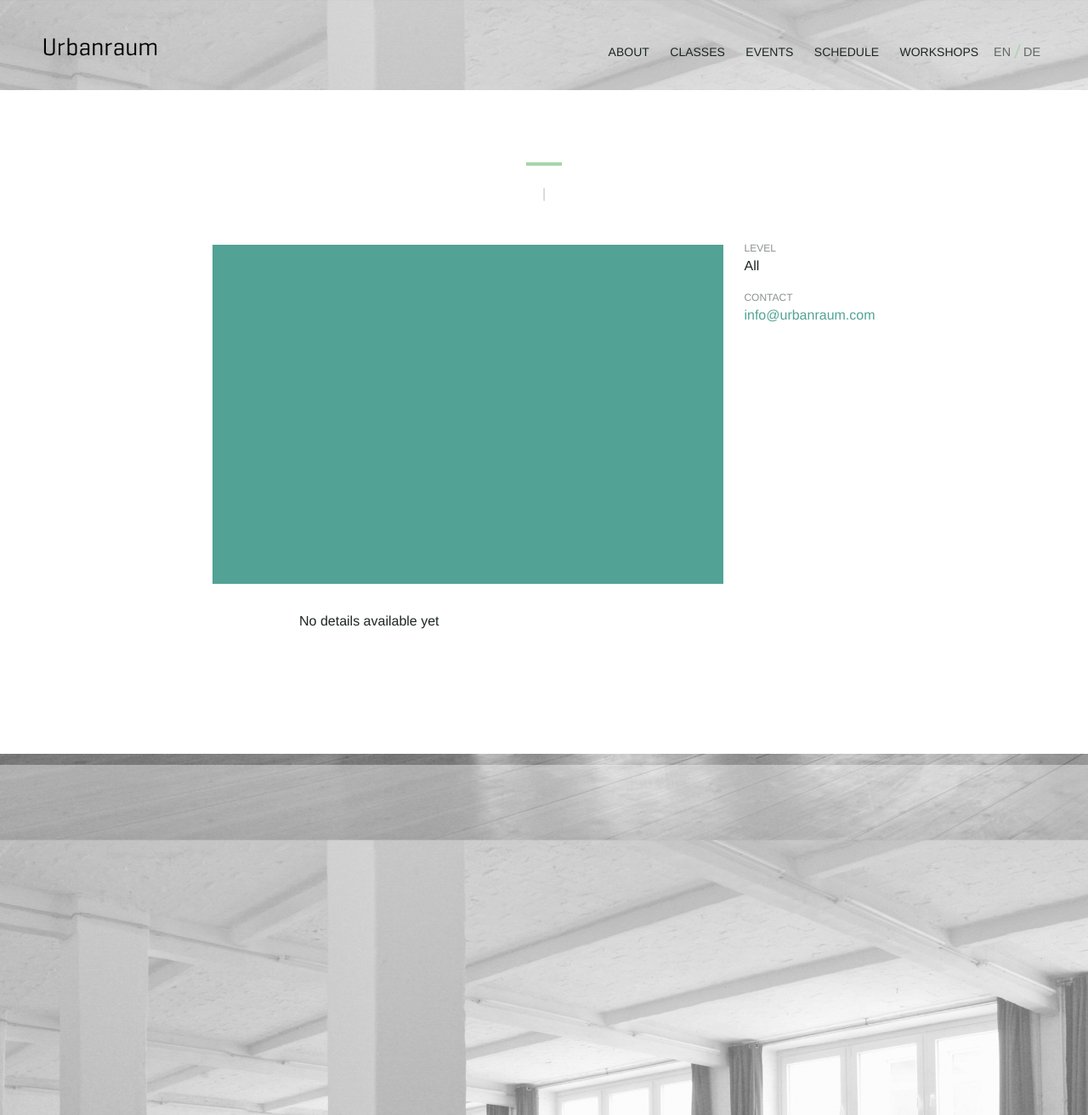
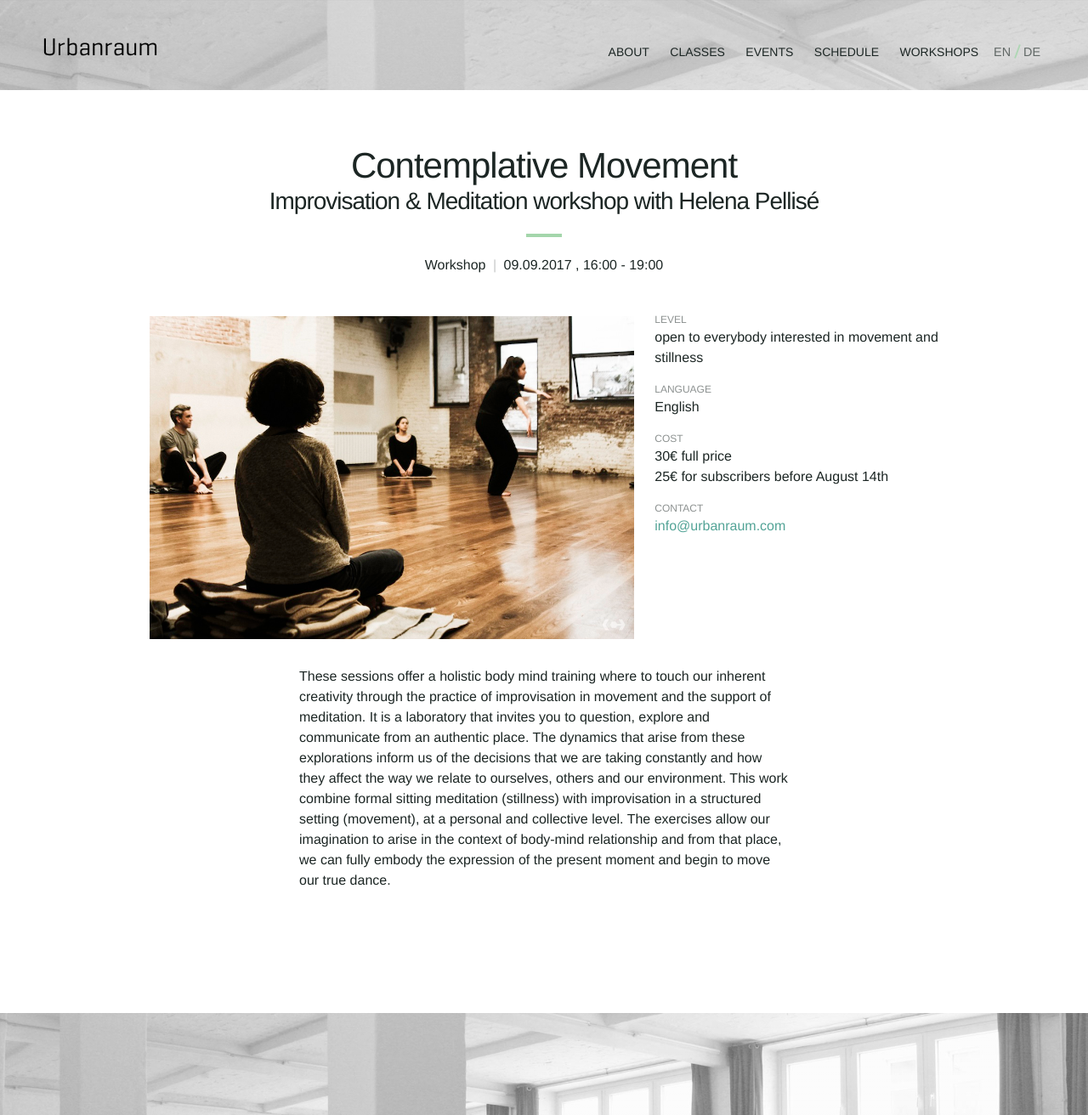
Before and after one commit to Kriesse/urbanraum, a Jekyll site: the page built from _workshops/improvisation-meditation.md, in a window 1280 px wide. Shown: the whole page at 85% size. Built offline with Jekyll 4.4.1, drawn with Linux system fonts in a browser that asks for light colours; nearby versions of some CDN libraries.

Commit message:
Update improvisation-meditation.md

```diff
--- a/_workshops/improvisation-meditation.md
+++ b/_workshops/improvisation-meditation.md
@@ -1,5 +1,5 @@
 ---
-teacher: ""
+teacher: "helena"
 
 date_en: "09.09.2017"
 date_de: "09.09.2017"
@@ -7,7 +7,7 @@ date_de: "09.09.2017"
 time: 4:00pm
 endtime: 7:00pm
 
-image: ""
+image: "workshop-improvisation-meditation.jpg"
 
 title_en: "Contemplative Movement"
 title_de: "Contemplative Movement"
@@ -37,9 +37,9 @@ price_de: |
 
 
 description_en: |
-These sessions offer a holistic body mind training where to touch our inherent creativity through the practice of improvisation in movement and the support of meditation.
-It is a laboratory that invites you to question, explore and communicate from an authentic place. The dynamics that arise from these explorations inform us of the decisions that we are taking constantly and how they affect the way we relate to ourselves, others and our environment.
-This work combine formal sitting meditation (stillness) with improvisation in a structured setting (movement), at a personal and collective level. The exercises allow our imagination to arise in the context of body-mind relationship and from that place, we can fully embody the expression of the present moment and begin to move our true dance.
+  These sessions offer a holistic body mind training where to touch our inherent creativity through the practice of improvisation in movement and the support of meditation.
+  It is a laboratory that invites you to question, explore and communicate from an authentic place. The dynamics that arise from these explorations inform us of the decisions that we are taking constantly and how they affect the way we relate to ourselves, others and our environment.
+  This work combine formal sitting meditation (stillness) with improvisation in a structured setting (movement), at a personal and collective level. The exercises allow our imagination to arise in the context of body-mind relationship and from that place, we can fully embody the expression of the present moment and begin to move our true dance.
 
 
 description_de: |
```
